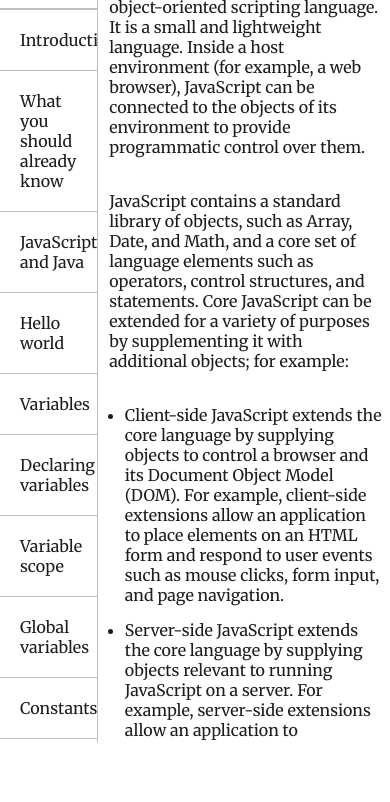
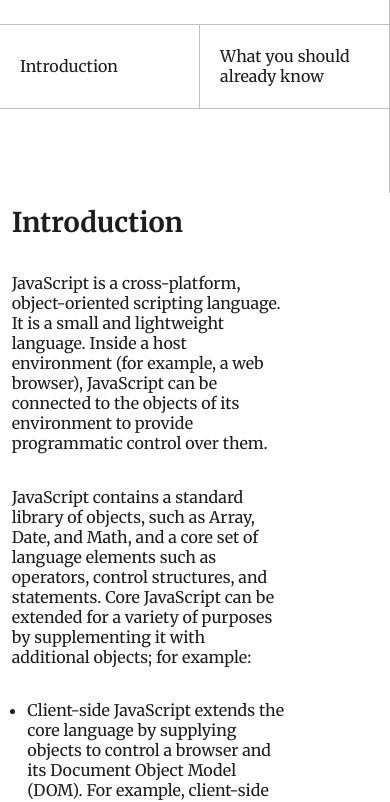
Before and after one commit to NahuelGenchi/freeCodeCamp, a plain HTML site: page responsive_web_design/technical_documentation_page/index.html in a window 390 px wide. Shown: the part 102-904 px from the top of the page. Before the commit the page ends 844 px from the top, so only its background shows below. Drawn offline with Linux system fonts and the light colour scheme.

Commit message:
TD Page: adding responsive navbar

```diff
--- /dev/null
+++ b/responsive_web_design/technical_documentation_page/scss/_mediaq.scss
@@ -0,0 +1,32 @@
+@media (max-width: 1024px) {
+    body {
+        flex-direction: column;
+        #navbar {
+            height: 35vh;
+            width: 100vw;
+            header {
+                min-height: 15vh;
+            }
+            ul {
+                min-height: 10vh;
+                display: flex;
+                align-items: center;
+                border-bottom: 1px solid rgba(128, 128, 128, 0.50);
+                a {
+                    height: 100%;
+                    width: 200px;
+                    display: flex;
+                    align-items: center;
+                    li {
+                        border-top: none;
+                        height: 100%;
+                        width: 200px;
+                    }
+                }
+                a:not(:last-of-type) {
+                    border-right: 1px solid rgba(128, 128, 128, 0.50);
+                }
+            }
+        }
+    }
+}
--- a/responsive_web_design/technical_documentation_page/scss/main.scss
+++ b/responsive_web_design/technical_documentation_page/scss/main.scss
@@ -2,3 +2,5 @@
 
 @import "navbar";
 @import "index";
+
+@import "mediaq";
```
Also changed, not shown: responsive_web_design/technical_documentation_page/css/main.css, 1 other file.
